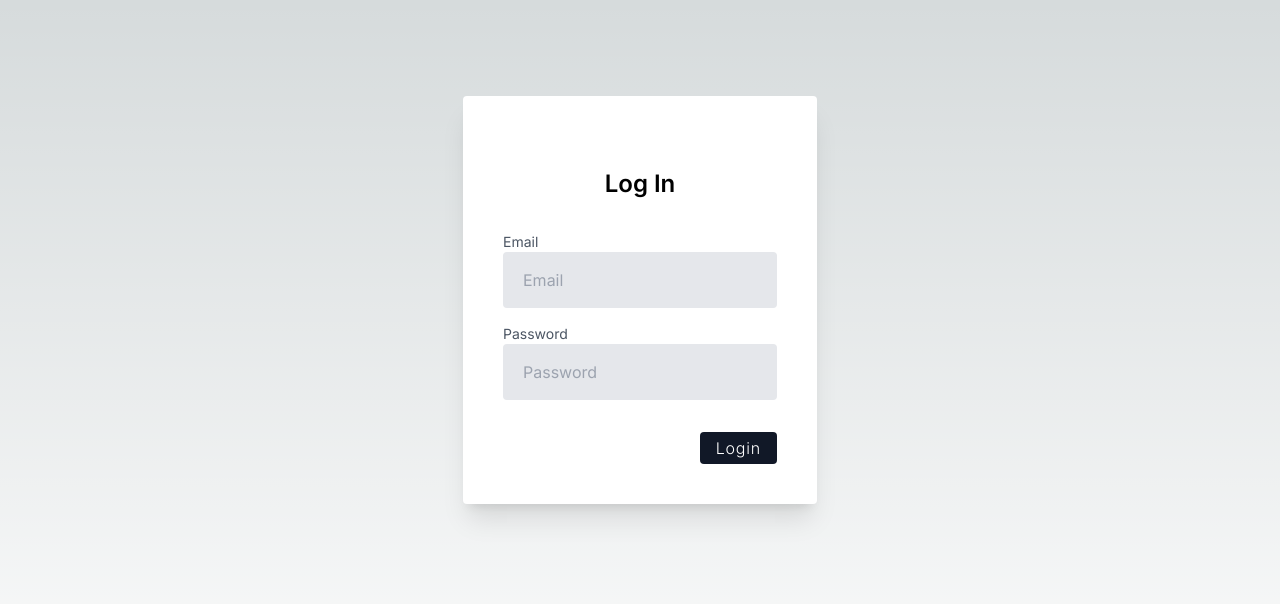
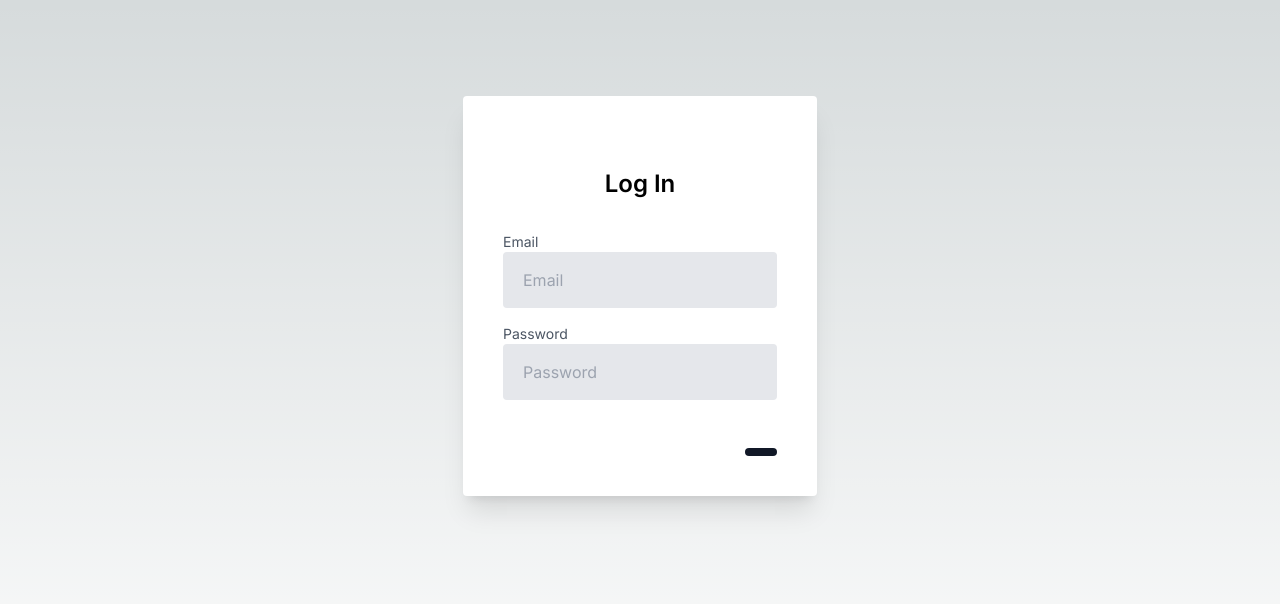
Before and after one commit to grodriguez1983/vairix-capacitation-tracker, a Next.js app: page /login in a window 1280 px wide. Shown: the top 604 px of the page. Built offline with nearby package versions, Linux system fonts and the light colour scheme.

Commit message:
add useFormStatus to manage pending status

```diff
--- a/src/app/dashboard/@admin/offices/add/page.tsx
+++ b/src/app/dashboard/@admin/offices/add/page.tsx
@@ -3,6 +3,7 @@
 import { useState } from "react";
 import { addOffice } from "@/lib/actions";
 import { validateOfficeData } from "@/lib/validations";
+import Button from "@/components/Button";
 
 interface Errors {
   name?: string;
@@ -65,12 +66,7 @@ const AddOfficePage = () => {
           </select>
           {errors.type && <p className="text-red-500 text-xs">{errors.type}</p>}
         </div>
-        <button
-          className="px-4 py-1 text-white font-light mt-4 tracking-wider bg-gray-900 rounded"
-          type="submit"
-        >
-          Submit
-        </button>
+        <Button label="Add" type="submit" />
       </form>
     </div>
   );
--- a/src/components/Button.tsx
+++ b/src/components/Button.tsx
@@ -1,23 +1,30 @@
+import React from "react";
+import { useFormStatus } from "react-dom";
 import classNames from "classnames";
-import React from "react";
 
-export default function Button({
-  className = "",
-  children,
-  disabled = false,
-  ...props
-}: React.ButtonHTMLAttributes<HTMLButtonElement>) {
+interface ButtonProps extends React.ButtonHTMLAttributes<HTMLButtonElement> {
+  label: string;
+}
+
+const Button: React.FC<ButtonProps> = ({ label, className, ...props }) => {
+  const { pending } = useFormStatus();
+
   return (
     <button
+      className={classNames(
+        "px-4 py-1 font-light mt-4 tracking-wider rounded",
+        {
+          "text-white bg-gray-900": !pending,
+          "text-gray-500 bg-gray-300": pending,
+        },
+        className
+      )}
+      disabled={pending}
       {...props}
-      className={classNames(
-        className,
-        `px-4 py-1 text-white font-light tracking-wider ${
-          disabled ? "bg-gray-400" : "bg-gray-900"
-        } rounded`
-      )}
     >
-      {children}
+      {!pending ? label : "Processing..."}
     </button>
   );
-}
+};
+
+export default Button;
--- a/src/components/Office/UpdateForm.tsx
+++ b/src/components/Office/UpdateForm.tsx
@@ -1,9 +1,10 @@
 "use client";
 
+import { useState } from "react";
 import { updateOffice } from "@/lib/actions";
 import { validateOfficeData } from "@/lib/validations";
 import { Office } from "@/types/offices";
-import { useState } from "react";
+import Button from "@/components/Button";
 
 interface UpdateFormProps {
   office: Office;
@@ -76,9 +77,7 @@ const UpdateForm = ({ office }: UpdateFormProps) => {
           </select>
           {errors.type && <p className="text-red-500 text-xs">{errors.type}</p>}
         </div>
-        <button className="px-4 py-1 text-white font-light mt-4 tracking-wider bg-gray-900 rounded">
-          Update
-        </button>
+        <Button label="Update" />
       </form>
     </div>
   );
```
